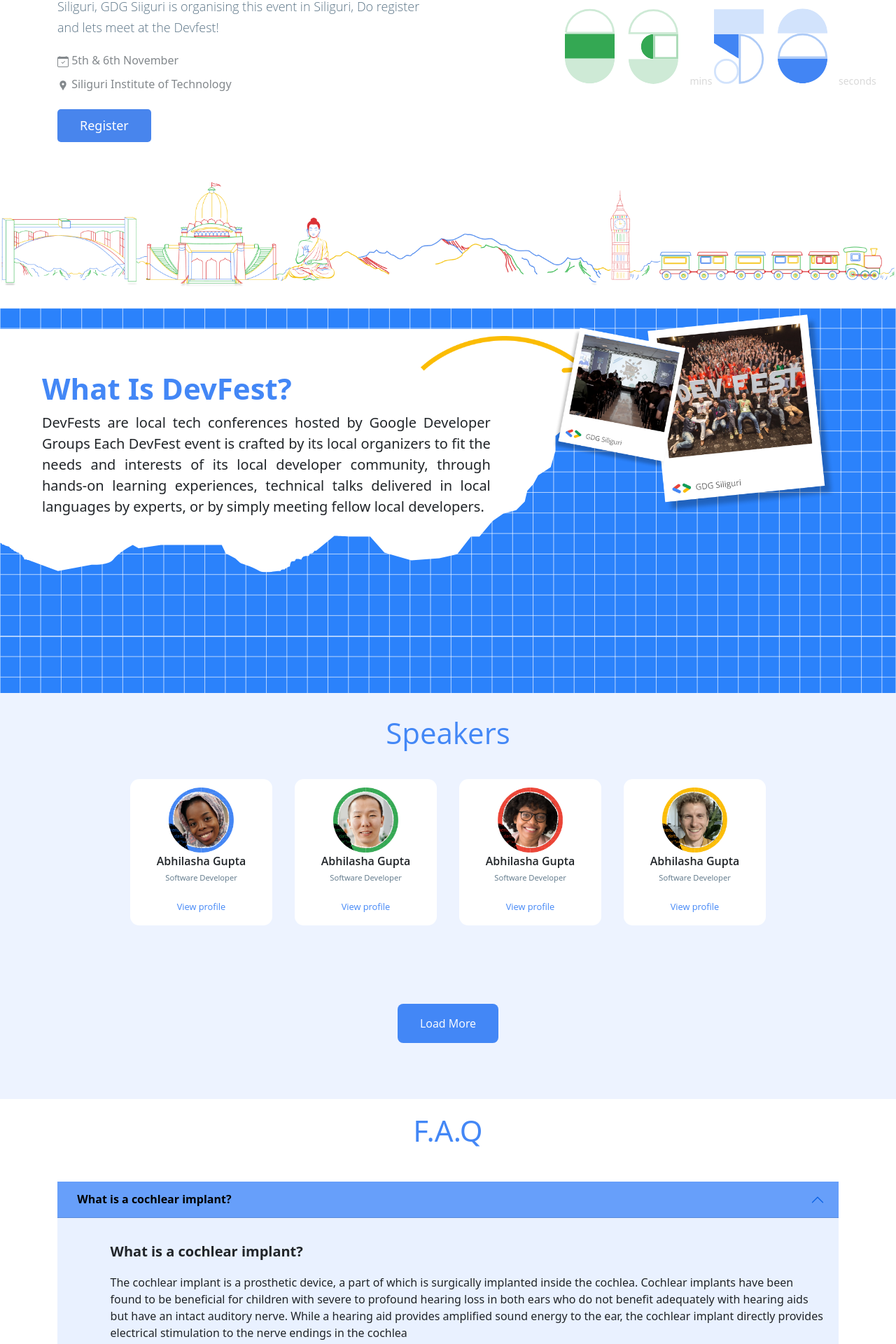
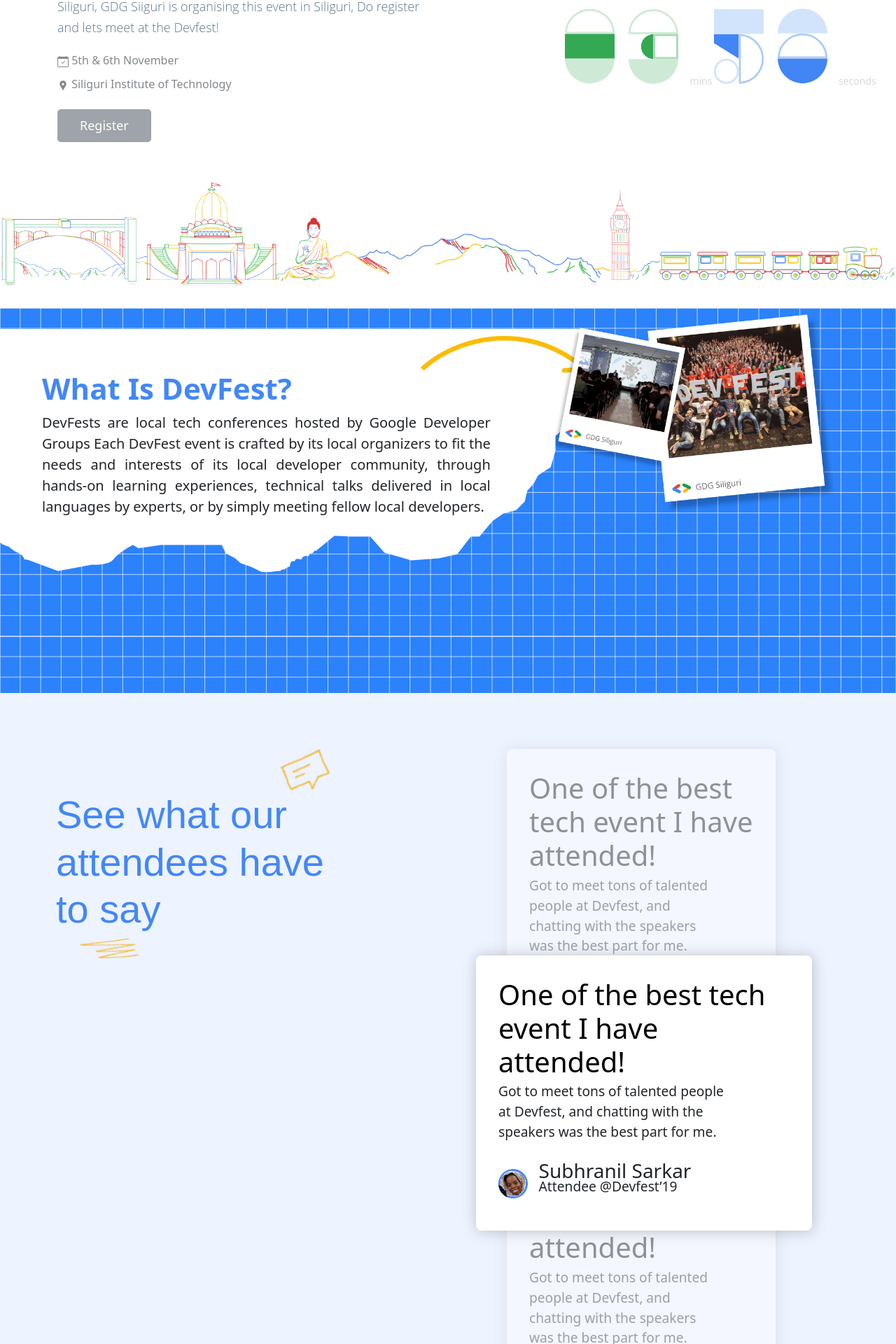
Before and after one commit to Google-Developer-Groups-Siliguri/devfest-2022-website, a React (Create React App) app: page / in a window 1280 px wide. Shown: the part 305-2225 px from the top of the page at 70% size. Built offline with nearby package versions, Linux system fonts and the light colour scheme.

Commit message:
commented

```diff
--- a/src/App.js
+++ b/src/App.js
@@ -15,17 +15,17 @@
     <Router>
       <div>
         <div>
-        <Routes>
-          <Route exact path="/" element={<Main/>}/>
-          <Route exact path="/schedule" element={<Schedule/>} />
-          <Route exact path="/tickets" element={<Ticket/>} />
-          <Route exact path="/team" element={<Team/>} />
-          <Route exact path="/contact" element={<Contact/>} />
-        </Routes>
+          <Routes>
+            <Route exact path="/" element={<Main />} />
+            <Route exact path="/schedule" element={<Schedule />} />
+            <Route exact path="/tickets" element={<Ticket />} />
+            {/* <Route exact path="/team" element={<Team/>} />                */}
+            <Route exact path="/contact" element={<Contact />} />
+          </Routes>
         </div>
 
       </div>
-      </Router>
+    </Router>
   );
 }
 
--- a/src/components/Hero.js
+++ b/src/components/Hero.js
@@ -19,7 +19,7 @@
                             <p className="lead-2"><BsCalendarCheck /> 5th &amp; 6th November</p>
                             <p className="lead-3"><MdLocationPin />  Siliguri Institute of Technology</p>
                             <div className="d-grid gap-2 d-md-flex justify-content-md-start my-4">
-                                <button type="button" className="btns">Register</button>
+                                <button disabled type="button" className="btn btn-secondary btns">Register</button>
                             </div>
                         </div>
                         <div className="col-lg-5 col-12">
--- a/src/components/Main.js
+++ b/src/components/Main.js
@@ -12,16 +12,16 @@
 export default function main() {
   return (
     <div>
-        <Navbar active="home"/>
-        <Hero/>
-        <WhatIsDevFest/>
-        <Speakers/>
-        <Faq/>
-        <Testimonials/>
-        <Sponsors/>
-        <CommunityPartners/>
-        <JoinGdd/>
-        <Footer/>
+      <Navbar active="home" />
+      <Hero />
+      <WhatIsDevFest />
+      {/* <Speakers/> */}
+      {/* <Faq /> */}
+      <Testimonials />
+      <Sponsors />
+      <CommunityPartners />
+      <JoinGdd />
+      <Footer />
     </div>
   )
 }
--- a/src/components/NavBar.js
+++ b/src/components/NavBar.js
@@ -7,7 +7,7 @@
     return (
         <nav className="navbar navbar-expand-lg">
             <div className="container-fluid">
-                <img src={logo} id="navbar-logo" alt="" className="mx-5 my-1 px-3 py-1"/>
+                <img src={logo} id="navbar-logo" alt="" className="mx-5 my-1 px-3 py-1" />
                 <button className="navbar-toggler text-dark" type="button" data-bs-toggle="collapse" data-bs-target="#navbarSupportedContent" aria-controls="navbarSupportedContent" aria-expanded="false" aria-label="Toggle navigation">
                     {/* <span className="navbar-toggler-icon"></span> */}
                     <HiMenu className="navbar-toggler-icon" />
@@ -15,19 +15,19 @@
                 <div className="collapse navbar-collapse" id="navbarSupportedContent">
                     <ul className="navbar-nav me-auto mb-2 mb-lg-0 w-100 justify-content-end">
                         <li className="nav-item">
-                    <Link to="/" className={`nav-link ${props.active==="home"?"active":""}`}>Home</Link>
+                            <Link to="/" className={`nav-link ${props.active === "home" ? "active" : ""}`}>Home</Link>
                         </li>
                         <li className="nav-item">
-                    <Link to="/schedule" className={`nav-link ${props.active==="schedule"?"active":""}`} >Schedule</Link>
+                            <Link to="/schedule" className={`nav-link ${props.active === "schedule" ? "active" : ""}`} >Schedule</Link>
                         </li>
                         <li className="nav-item">
-                    <Link to="/tickets" className={`nav-link ${props.active==="tickets"?"active":""}`} >Tickets</Link>
+                            <Link to="/tickets" className={`nav-link ${props.active === "tickets" ? "active" : ""}`} >Tickets</Link>
                         </li>
+                        {/* <li className="nav-item">
+                    <Link to="/team" className={`nav-link ${props.active==="team"?"active":""}`} >Team</Link>
+                    </li> */}
                         <li className="nav-item">
-                    <Link to="/team" className={`nav-link ${props.active==="team"?"active":""}`} >Team</Link>
-                    </li>
-                    <li className="nav-item">
-                    <Link to="/contact" className={`nav-link ${props.active==="contact"?"active":""}`} >Contact US</Link>
+                            <Link to="/contact" className={`nav-link ${props.active === "contact" ? "active" : ""}`} >Contact US</Link>
                         </li>
 
                     </ul>
--- a/src/components/Schedule.js
+++ b/src/components/Schedule.js
@@ -3,7 +3,7 @@
 import "../stylesheet/Schedule.css";
 import Footer2 from "./Footer2";
 
-const day1S = true;
+const day1S = false;
 const day2S = false;
 const day1 = [
     {
--- a/src/components/Speakers.js
+++ b/src/components/Speakers.js
@@ -4,6 +4,7 @@
 import s2 from "../assets/images/speaker2.png";
 import s3 from "../assets/images/speaker3.png";
 import s4 from "../assets/images/speaker4.png";
+
 
 class Speakers extends React.Component {
   state = {
--- a/src/components/Ticket.js
+++ b/src/components/Ticket.js
@@ -11,7 +11,7 @@
           <h1>Book your seat</h1>
           <span className='info'>Book your ticket to DevFest’22 at Siliguri Institute of Technology and experience the community like no other</span>
           <br />
-          <button type="button" className="getTicket">Get Ticket</button>
+          <button type="button" disabled className="getTicket">Get Ticket</button>
         </div>
         <br />
         <div className='container'>
--- a/src/stylesheet/Ticket.css
+++ b/src/stylesheet/Ticket.css
@@ -14,7 +14,7 @@
 }
 
 .getTicket {
-    background-color: #4387F6;
+    background-color: #b4b4b4;
     border: none;
     color: white;
     padding: 15px 32px;
```
Lines whose indentation alone changed are shown as unchanged.
